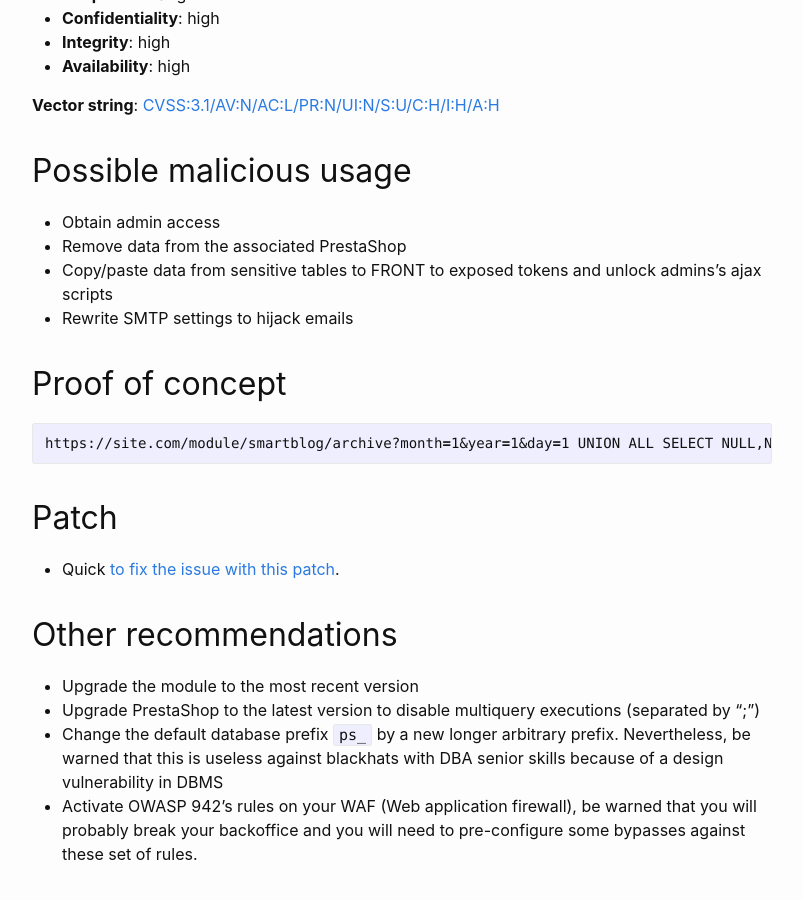
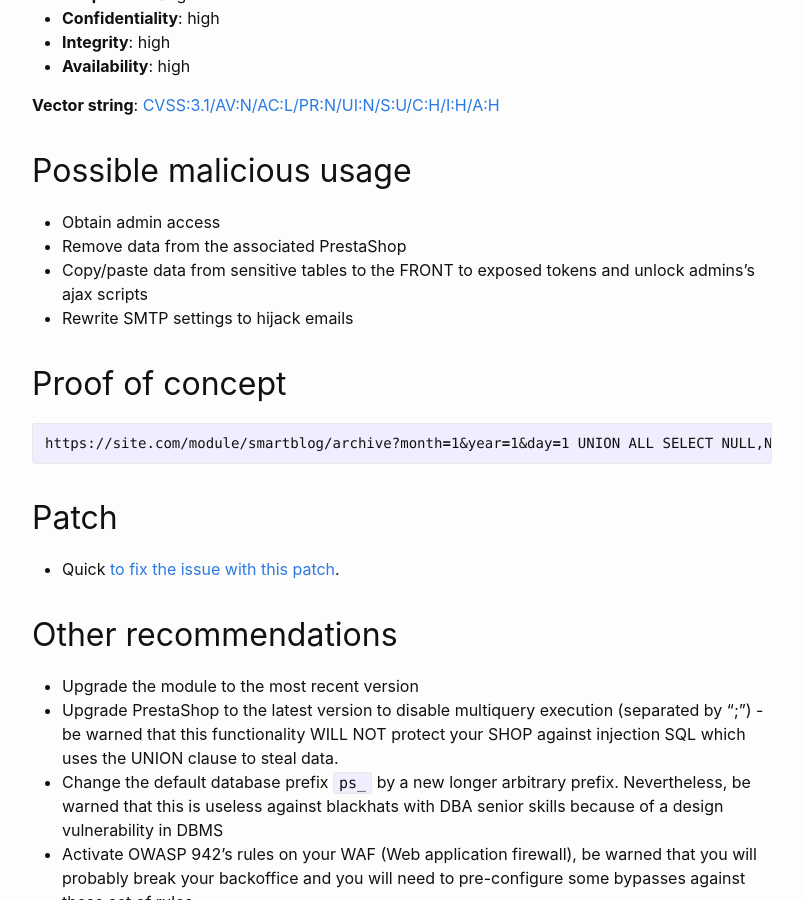
Before and after one commit to friends-of-presta/security-advisories, a Jekyll site: the page built from _posts/2021-08-24-smartblog.md, in a window 1280 px wide and 900 px high, scrolled down 1157 px. Shown: the whole window, without its empty margins (238-1041 px from the left). Built offline with Jekyll 4.4.1, drawn with Linux system fonts in a browser that asks for light colours.

Commit message:
Update 2021-08-24-smartblog.md

```diff
--- a/_posts/2021-08-24-smartblog.md
+++ b/_posts/2021-08-24-smartblog.md
@@ -45,7 +45,7 @@ In controllers/front/archive.php we can see that the day, month and year paramet
 
 * Obtain admin access
 * Remove data from the associated PrestaShop
-* Copy/paste data from sensitive tables to FRONT to exposed tokens and unlock admins's ajax scripts
+* Copy/paste data from sensitive tables to the FRONT to exposed tokens and unlock admins's ajax scripts
 * Rewrite SMTP settings to hijack emails
 
 ## Proof of concept
@@ -61,7 +61,7 @@ https://site.com/module/smartblog/archive?month=1&year=1&day=1 UNION ALL SELECT
 ## Other recommendations
 
 * Upgrade the module to the most recent version
-* Upgrade PrestaShop to the latest version to disable multiquery executions (separated by “;”)
+* Upgrade PrestaShop to the latest version to disable multiquery execution (separated by “;”) - be warned that this functionality WILL NOT protect your SHOP against injection SQL which uses the UNION clause to steal data.
 * Change the default database prefix `ps_` by a new longer arbitrary prefix. Nevertheless, be warned that this is useless against blackhats with DBA senior skills because of a design vulnerability in DBMS
 * Activate OWASP 942's rules on your WAF (Web application firewall), be warned that you will probably break your backoffice and you will need to pre-configure some bypasses against these set of rules.
 
```
